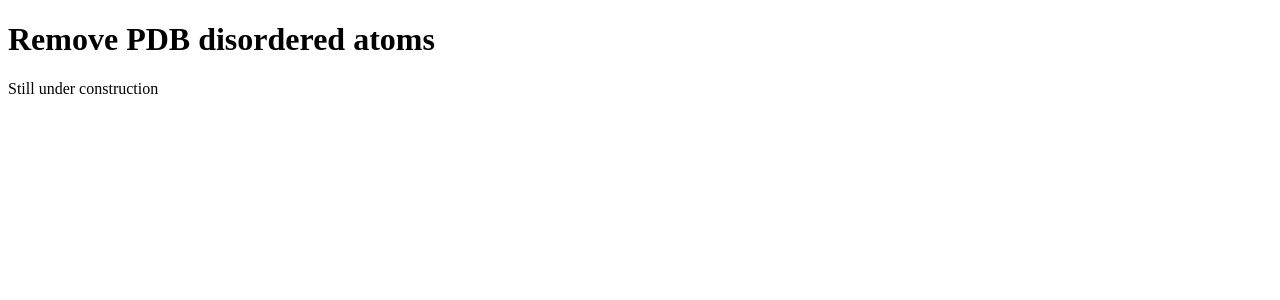
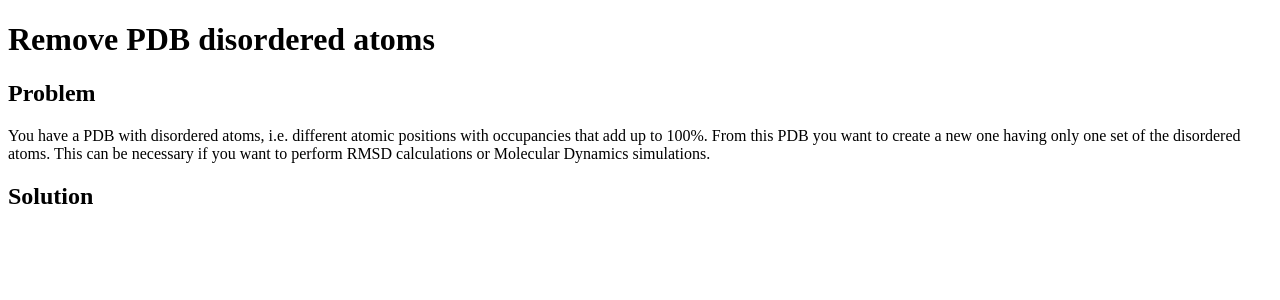
Before and after one commit to biopython/biopython.github.io, a Jekyll site: the page built from wiki/Remove_PDB_disordered_atoms.md, in a window 1280 px wide. Shown: the top 300 px of the page. Built offline with Jekyll 4.4.1, drawn with Linux system fonts in a browser that asks for light colours.

Commit message:
Change to wiki page

```diff
--- a/wiki/Remove_PDB_disordered_atoms.md
+++ b/wiki/Remove_PDB_disordered_atoms.md
@@ -6,4 +6,14 @@ tags:
  - Cookbook
 ---
 
-Still under construction
+Problem
+-------
+
+You have a PDB with disordered atoms, i.e. different atomic positions
+with occupancies that add up to 100%. From this PDB you want to create a
+new one having only one set of the disordered atoms. This can be
+necessary if you want to perform RMSD calculations or Molecular Dynamics
+simulations.
+
+Solution
+--------
```
Also changed, not shown: 1 other file.
